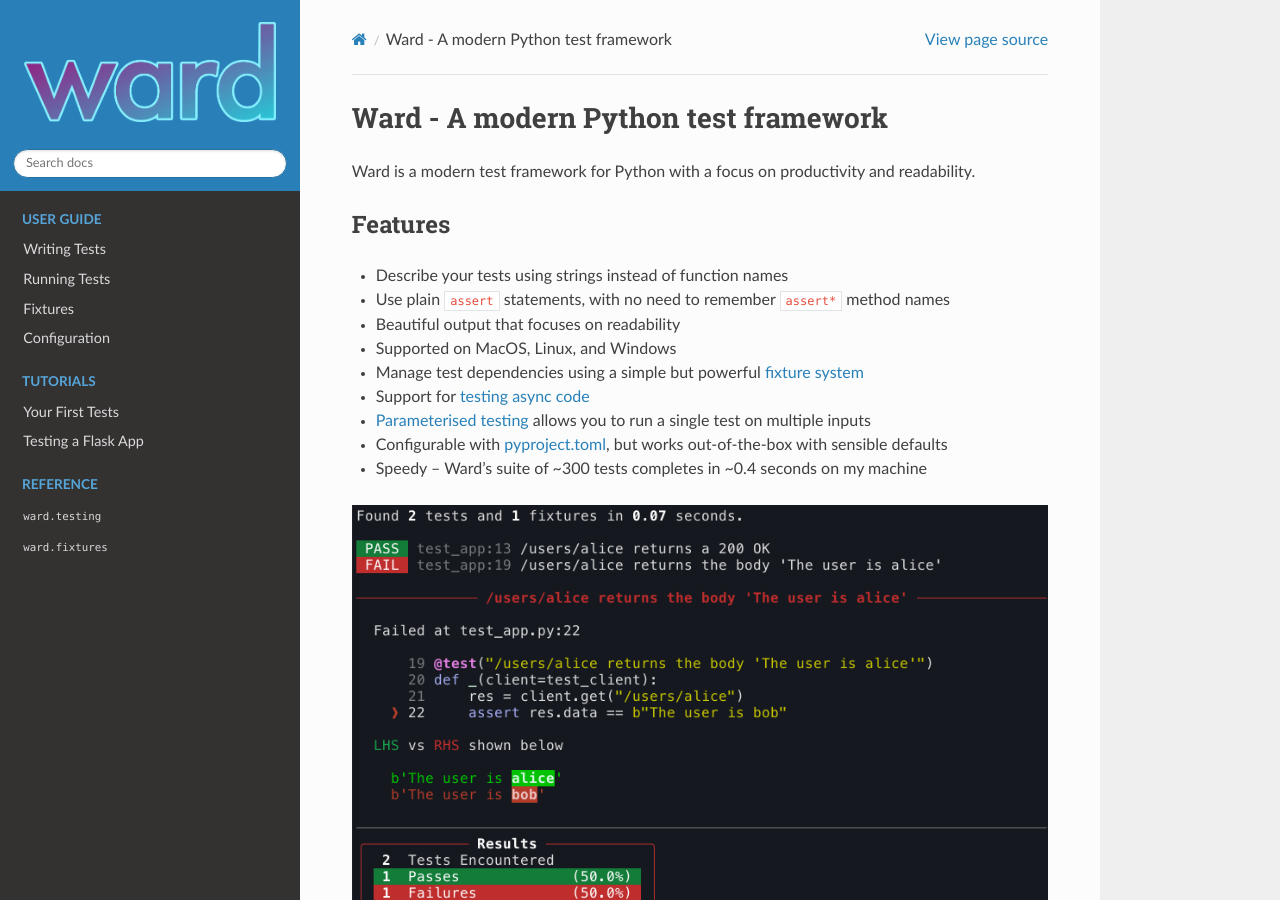
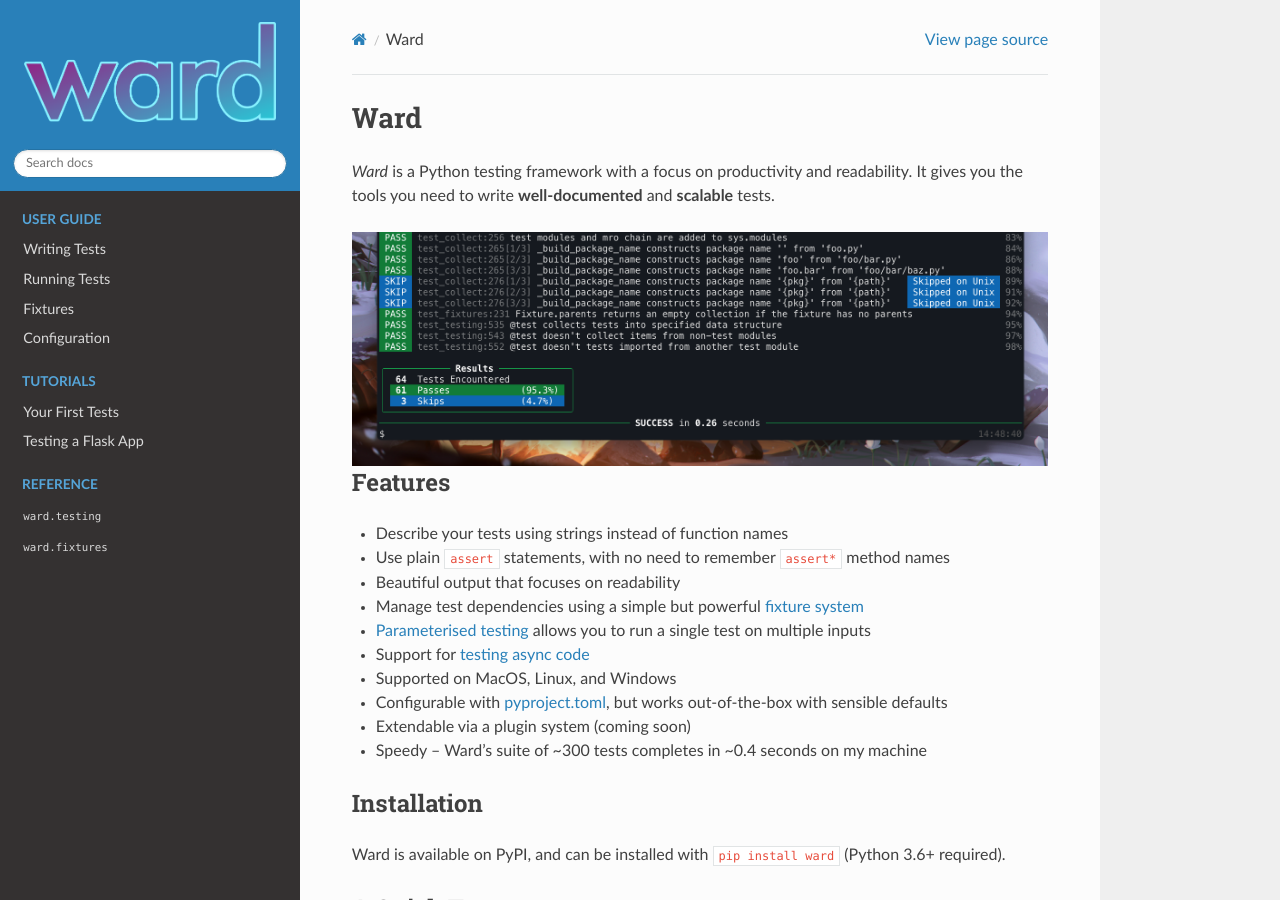
Before and after one commit to darrenburns/ward, a Sphinx documentation site: the page built from docs/source/index.rst, in a window 1280 px wide and 900 px high. Built offline with Sphinx 7.4.7 and the Read the Docs theme 2.0.0, drawn with Linux system fonts in a browser that asks for light colours.

Commit message:
Docs homepage updates

```diff
--- a/docs/source/index.rst
+++ b/docs/source/index.rst
@@ -1,23 +1,24 @@
-Ward - A modern Python test framework
-=====================================
+Ward
+====
 
-Ward is a modern test framework for Python with a focus on productivity and readability.
+`Ward` is a Python testing framework with a focus on productivity and readability. It gives you the tools you need to write **well-documented** and **scalable** tests.
+
+.. image:: ./_static/intro_screenshot.png
+    :align: center
+    :alt: An example output from Ward
 
 Features
 --------
 * Describe your tests using strings instead of function names
 * Use plain ``assert`` statements, with no need to remember ``assert*`` method names
 * Beautiful output that focuses on readability
+* Manage test dependencies using a simple but powerful :ref:`fixture system <fixtures>`
+* :ref:`Parameterised testing <parameterisation>` allows you to run a single test on multiple inputs
+* Support for :ref:`testing async code<async_tests>`
 * Supported on MacOS, Linux, and Windows
-* Manage test dependencies using a simple but powerful :ref:`fixture system <fixtures>`
-* Support for :ref:`testing async code<async_tests>`
-* :ref:`Parameterised testing <parameterisation>` allows you to run a single test on multiple inputs
 * Configurable with :ref:`pyproject.toml<pyproject>`, but works out-of-the-box with sensible defaults
+* Extendable via a plugin system (coming soon)
 * Speedy -- Ward's suite of ~300 tests completes in ~0.4 seconds on my machine
-
-.. image:: ./_static/intro_screenshot.png
-    :align: center
-    :alt: An example output from Ward
 
 Installation
 ------------
```
Also changed, not shown: docs/source/_static/intro_screenshot.png.
